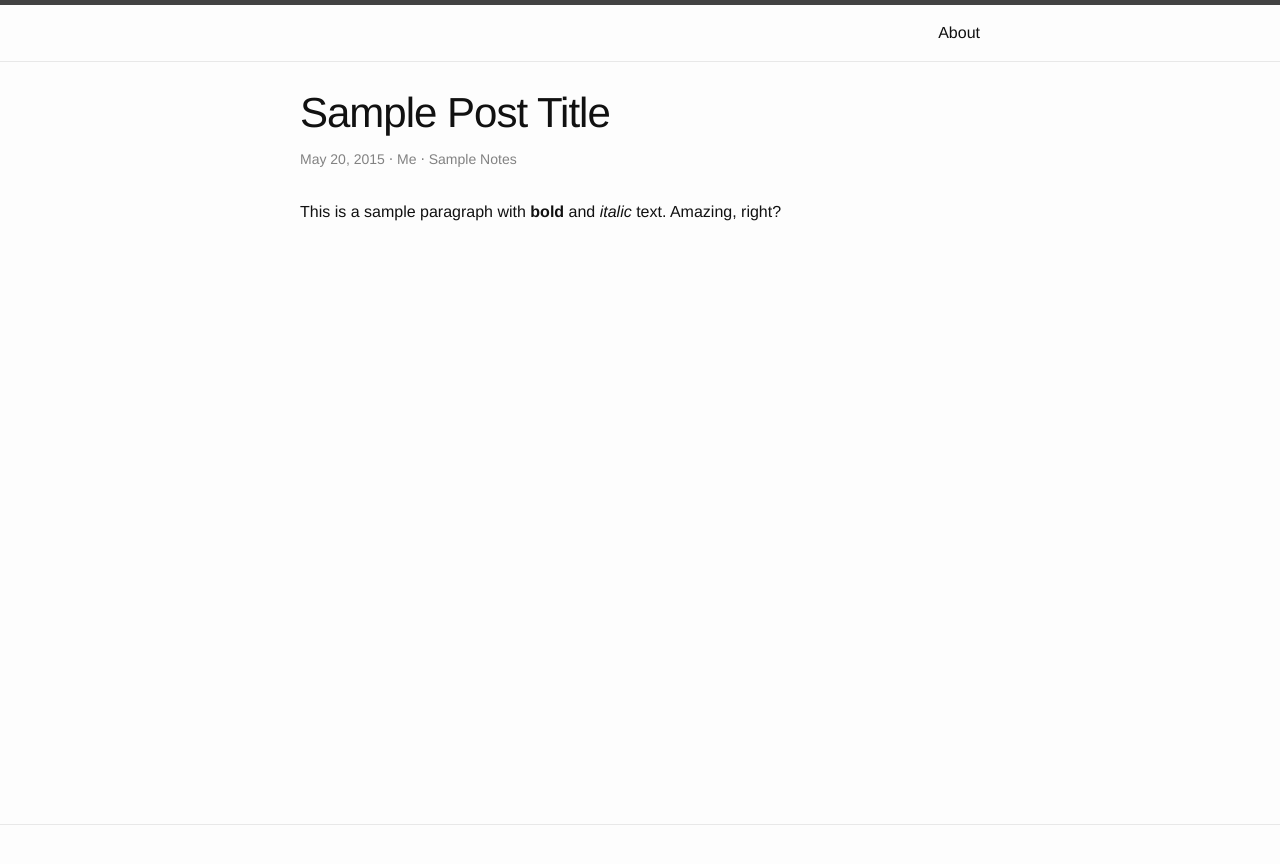
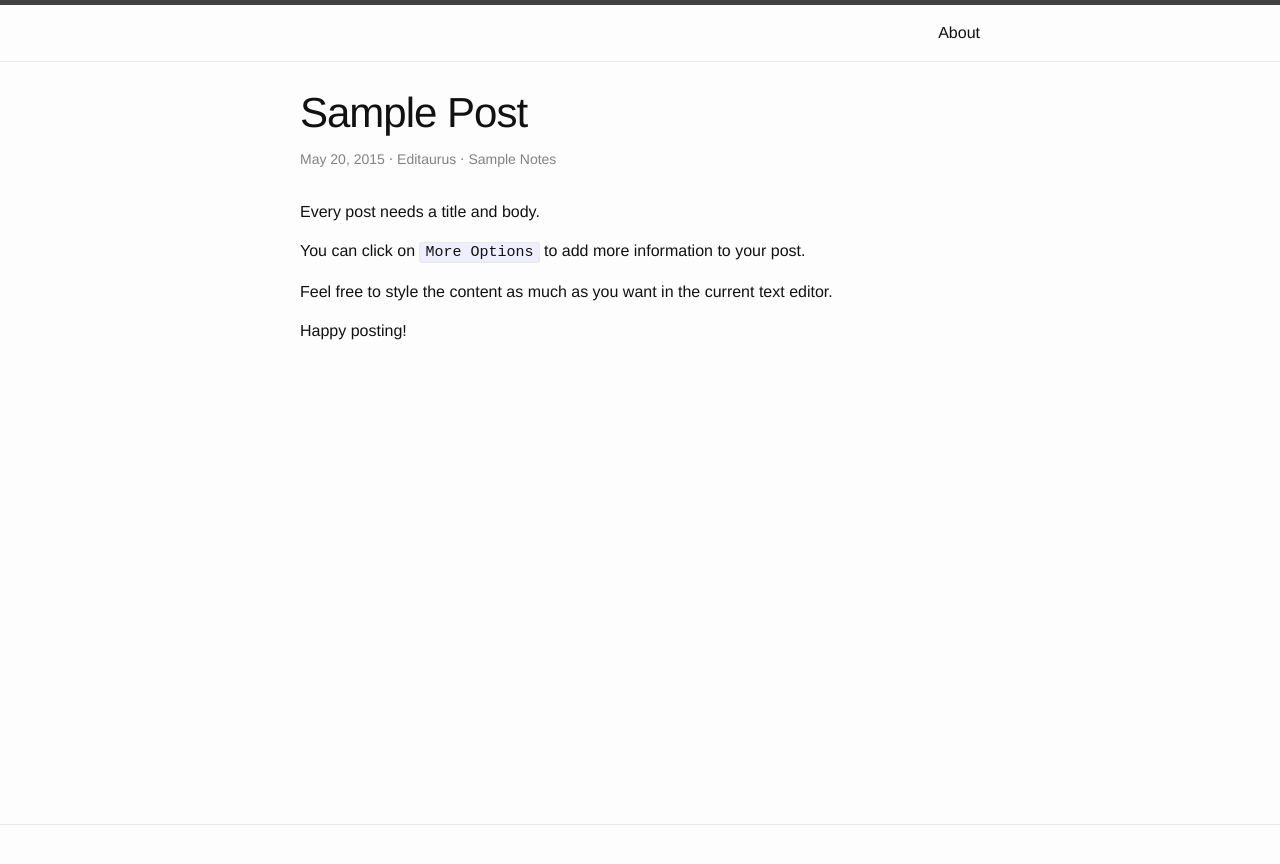
Before and after one commit to remarkablemark/jekyll-seed, a Jekyll site: the page built from _posts/2015-05-20-sample.html, in a window 1280 px wide. Shown: the top 864 px of the page. Built offline with Jekyll 4.4.1, drawn with Linux system fonts in a browser that asks for light colours; nearby versions of some CDN libraries.

Commit message:
Modified sample post

```diff
--- a/_posts/2015-05-20-sample.html
+++ b/_posts/2015-05-20-sample.html
@@ -1,8 +1,11 @@
 ---
 layout: post
-title: Sample Post Title
-author: Me
+title: Sample Post
+author: Editaurus
 date: 2015-05-20
 meta: Sample Notes
 ---
-<p>This is a sample paragraph with <strong>bold</strong> and <em>italic</em> text. Amazing, right?</p>
+<p>Every post needs a title and body.</p>
+<p>You can click on <code>More Options</code> to add more information to your post.</p>
+<p>Feel free to style the content as much as you want in the current text editor.</p>
+<p>Happy posting!</p>
```
